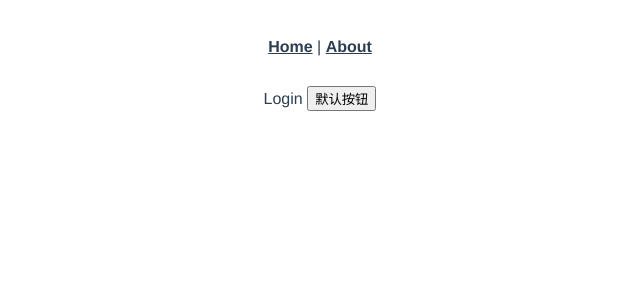
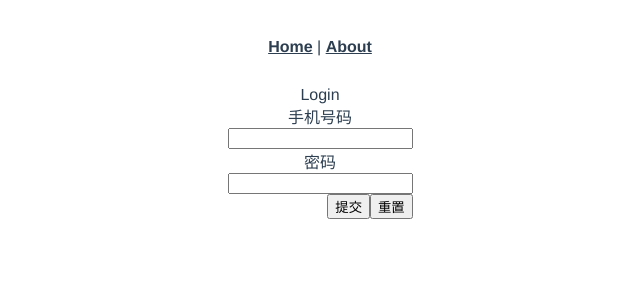
Before and after one commit to xjwnb/music, a Vue app: page /login in a window 1280 px wide. Shown: the top 300 px of the page, without its empty margins (320-960 px from the left). Built offline with nearby package versions, Linux system fonts and the light colour scheme.

Commit message:
update login表单

```diff
--- /dev/null
+++ b/src/interface/public/login.ts
@@ -0,0 +1,6 @@
+
+// 手机登录信息接口
+export interface phoneLoginInterface {
+  phone: string,
+  password: string
+}
--- a/src/views/About.vue
+++ b/src/views/About.vue
@@ -5,3 +5,10 @@
     <el-button>默认按钮</el-button>
   </div>
 </template>
+
+<script lang="ts">
+export default {
+  name: "About",
+
+}
+</script>
--- a/src/views/Login/Login.vue
+++ b/src/views/Login/Login.vue
@@ -1,19 +1,110 @@
 <template>
   <div>
     {{ msg }}
-    <el-button>默认按钮</el-button>
+    <el-form
+      :model="loginFormData"
+      :rules="loginRules"
+      ref="loginForm"
+      label-width="100px"
+    >
+      <el-form-item label="手机号码" prop="phone">
+        <el-input v-model="loginFormData.phone"></el-input>
+      </el-form-item>
+      <el-form-item label="密码" prop="password">
+        <el-input type="password" v-model="loginFormData.password"></el-input>
+      </el-form-item>
+      <el-form-item>
+        <el-button type="primary" @click="submitForm">提交</el-button>
+        <el-button @click="resetForm">重置</el-button>
+      </el-form-item>
+    </el-form>
+    <!-- <el-button @click="loginHandle">默认按钮</el-button> -->
   </div>
 </template>
 
 <script lang="ts">
+// vue
 import { defineComponent } from "vue";
+// 接口
+import { phoneLoginInterface } from "@/interface/public/login";
+// 登录请求
+import { phoneLogin } from "@/api/login/index";
+import { ElMessage } from "element-plus";
 
 export default defineComponent({
   name: "Login",
   data() {
     return {
       msg: "Login",
+      // 登录表单信息
+      loginFormData: {
+        phone: "",
+        password: "",
+      },
+      // 登录表单规则
+      loginRules: {
+        phone: [
+          { required: true, message: "请输入手机号码！", trigger: "change" },
+        ],
+        password: [
+          { required: true, message: "请输入密码！", trigger: "change" },
+        ],
+      },
     };
+  },
+  setup() {},
+  methods: {
+    loginHandle() {
+      const loginInfo: phoneLoginInterface = {
+        phone: "13580404547",
+        password: "171717ong",
+      };
+
+      phoneLogin(loginInfo)
+        .then((res) => {
+          console.log(res);
+        })
+        .catch((err) => {
+          console.log(err);
+        });
+    },
+    /**
+     * 提交表单事件
+     */
+    submitForm() {
+      (this.$refs.loginForm as any).validate((valid: any) => {
+        // 校验成功
+        if (valid) {
+          // 登录请求
+          phoneLogin(this.loginFormData)
+            .then((res) => {
+              if ((res as any).data.code === 400) {
+                ElMessage.warning({
+                  message: "手机号码或者密码错误！",
+                  type: "warning",
+                });
+              } else if ((res as any).data.code === 200) {
+                ElMessage.success({
+                  message: "登录成功！",
+                  type: "success",
+                });
+              }
+            })
+            .catch((err) => {
+              ElMessage.error({
+                message: "服务器出现错误！",
+                type: "error",
+              });
+            });
+        } else {
+          console.log("error submit!!");
+          return false;
+        }
+      });
+    },
+    resetForm() {
+      (this.$refs.loginForm as any).resetFields();
+    },
   },
 });
 </script>
```
Also changed, not shown: src/api/login/index.ts (+3 -5 lines), src/plugins/element/index.ts (+11 -4 lines).
